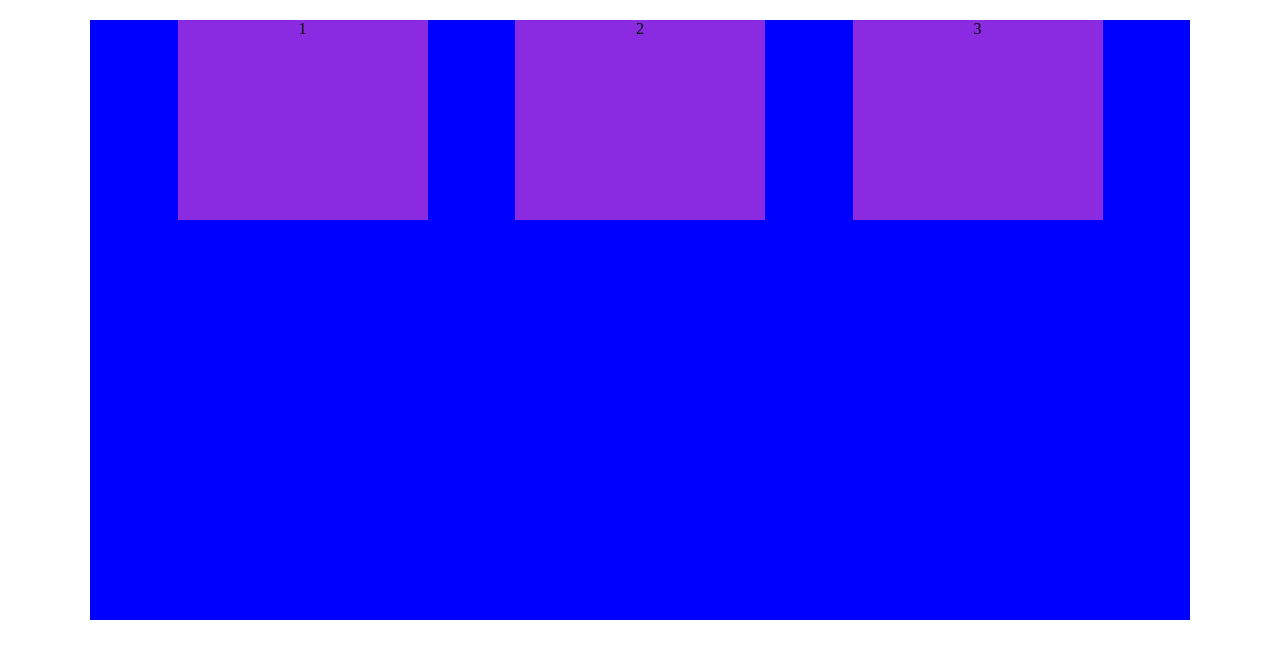
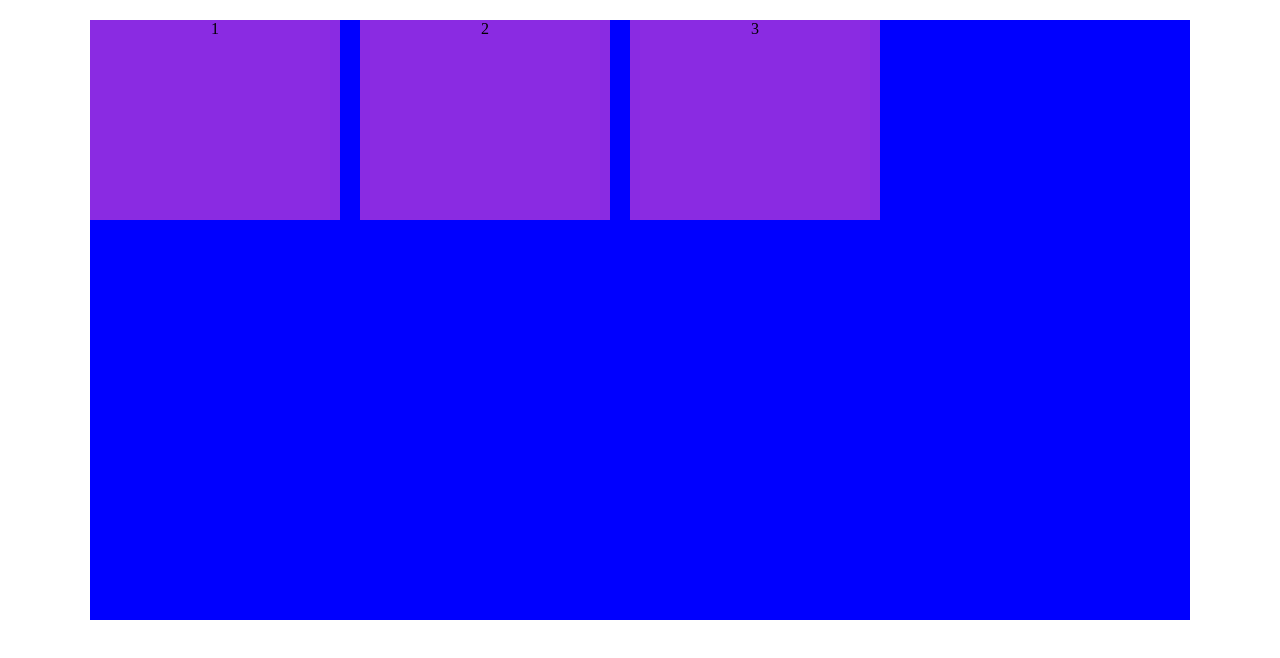
Before and after one commit to EileenMendoza18/FLEXBOX, a plain HTML site: page index.html in a window 1280 px wide. Drawn offline with Linux system fonts and the light colour scheme.

Commit message:
first commit

```diff
--- a/style.css
+++ b/style.css
@@ -17,12 +17,23 @@
     flex-wrap: wrap;
     flex-wrap: wrap-reverse;
     flex-flow: column wrap-reverse; */
-    justify-content: flex-start;
+    /* justify-content: flex-start;
     justify-content: flex-end;
     justify-content: center;
     justify-content: space-between;
     justify-content: space-around;
-    justify-content: space-evenly;
+    justify-content: space-evenly; */
+    /* align-items: flex-start; */
+    /* align-items: flex-end; */
+    /* align-items: center; */
+    /* align-items: stretch; */
+    /* align-items: baseline; */
+    /* flex-wrap: wrap;
+    align-content: flex-start;
+    align-content: flex-end;
+    align-content: space-between;
+    align-content: space-around;   */
+    gap: 20px;
 
 }
 
@@ -31,3 +42,10 @@
     width: 250px;
     height: 200px;
 }
+
+/* .contenedor div:first-child{
+    height: 500px;
+    display: flex;
+    justify-items: center;
+    align-items: center;
+} */
```
Also changed, not shown: index.html (+13 -0 lines).
